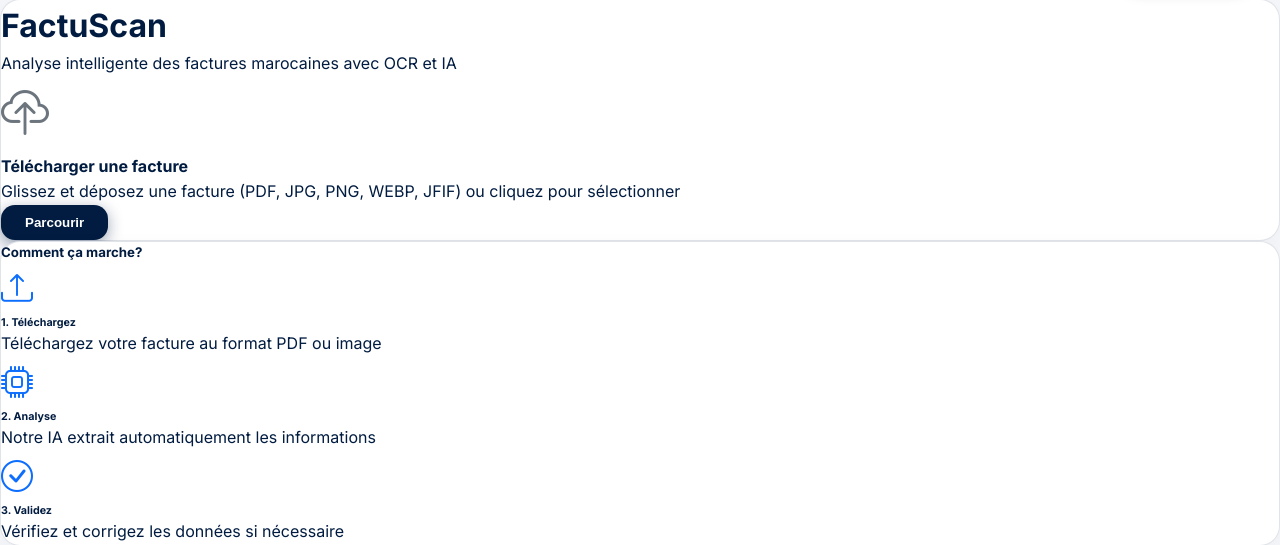
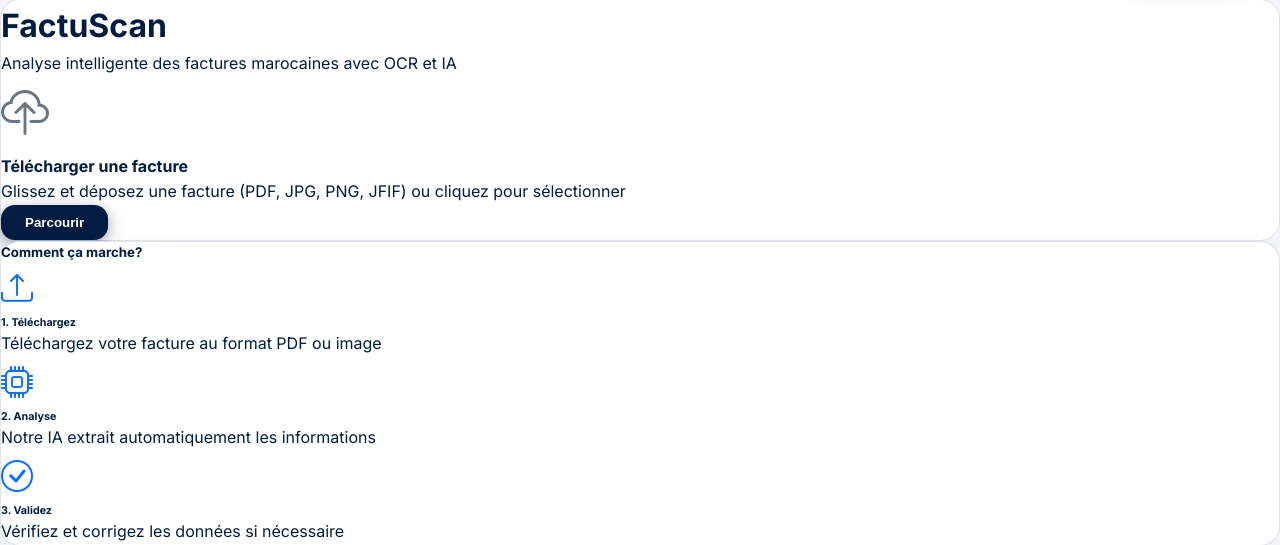
Before and after one commit to douaa-masouab/FactuScan, a Flask app: template frontend/templates/invoice.html in a window 1280 px wide. Shown: the part 73-618 px from the top of the page. Run offline with Flask 3, Linux system fonts and the light colour scheme; the template is opened without the code that fills it, so the values that code supplies are empty; some libraries are stand-ins or nearby versions.

Commit message:
style: remove WEBP from supported image formats as requested

```diff
--- a/frontend/templates/docs.html
+++ b/frontend/templates/docs.html
@@ -30,7 +30,7 @@
                 <p>Vous pouvez glisser-déposer vos fichiers dans la zone prévue à cet effet sur le tableau de bord.
                     Formats supportés :</p>
                 <ul style="margin: 1rem 0 1rem 1.5rem;">
-                    <li>Images : JPG, PNG, WEBP, JFIF</li>
+                    <li>Images : JPG, PNG, JFIF</li>
                     <li>Documents : PDF</li>
                 </ul>
                 <p>Veillez à ce que la photo soit bien éclairée et le texte lisible pour une précision maximale.</p>
--- a/frontend/templates/invoice.html
+++ b/frontend/templates/invoice.html
@@ -15,8 +15,8 @@
                 <div class="upload-area p-4 border border-dashed rounded text-center" id="upload-area">
                     <i class="bi bi-cloud-upload" style="font-size: 3rem; color: #6c757d;"></i>
                     <h4 class="mt-3">Télécharger une facture</h4>
-                    <p class="text-muted">Glissez et déposez une facture (PDF, JPG, PNG, WEBP, JFIF) ou cliquez pour sélectionner</p>
-                    <input type="file" id="file-input" accept=".pdf,.jpg,.jpeg,.png,.webp,.jfif" style="display: none;">
+                    <p class="text-muted">Glissez et déposez une facture (PDF, JPG, PNG, JFIF) ou cliquez pour sélectionner</p>
+                    <input type="file" id="file-input" accept=".pdf,.jpg,.jpeg,.png,.jfif" style="display: none;">
                     <button id="browse-btn" class="btn btn-primary mt-2">Parcourir</button>
                 </div>
 
@@ -133,12 +133,12 @@ document.addEventListener('DOMContentLoaded', function() {
     // Handle file upload
     function handleFileUpload(file) {
         // Validate file type
-        const validTypes = ['application/pdf', 'image/jpeg', 'image/png', 'image/jpg', 'image/webp'];
+        const validTypes = ['application/pdf', 'image/jpeg', 'image/png', 'image/jpg'];
         const extension = file.name.split('.').pop().toLowerCase();
-        const validExtensions = ['pdf', 'jpg', 'jpeg', 'png', 'webp', 'jfif'];
+        const validExtensions = ['pdf', 'jpg', 'jpeg', 'png', 'jfif'];
 
         if (!validTypes.includes(file.type) && !validExtensions.includes(extension)) {
-            alert('Veuillez sélectionner un fichier PDF ou une image (JPG, PNG, WEBP, JFIF).');
+            alert('Veuillez sélectionner un fichier PDF ou une image (JPG, PNG, JFIF).');
             return;
         }
 
```
